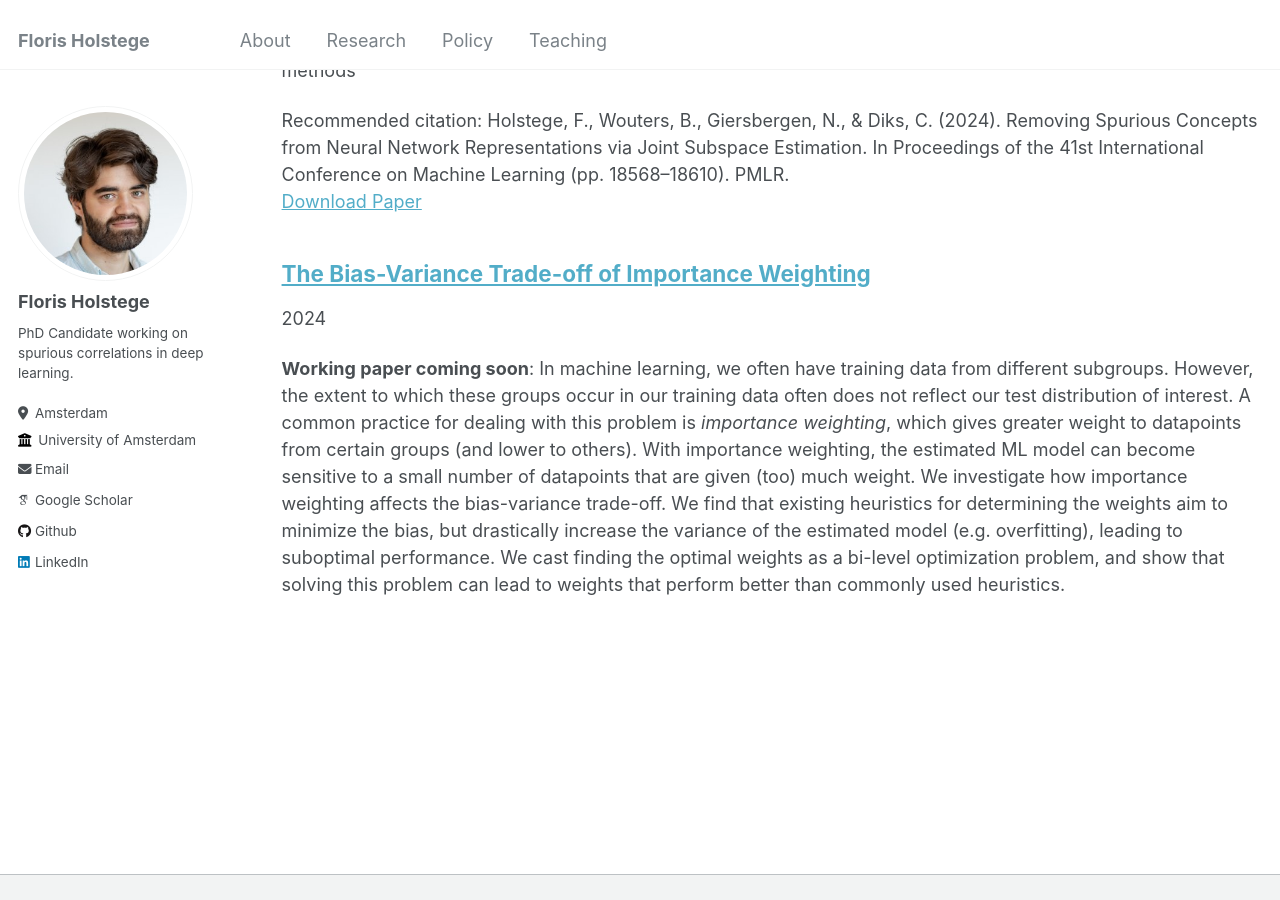
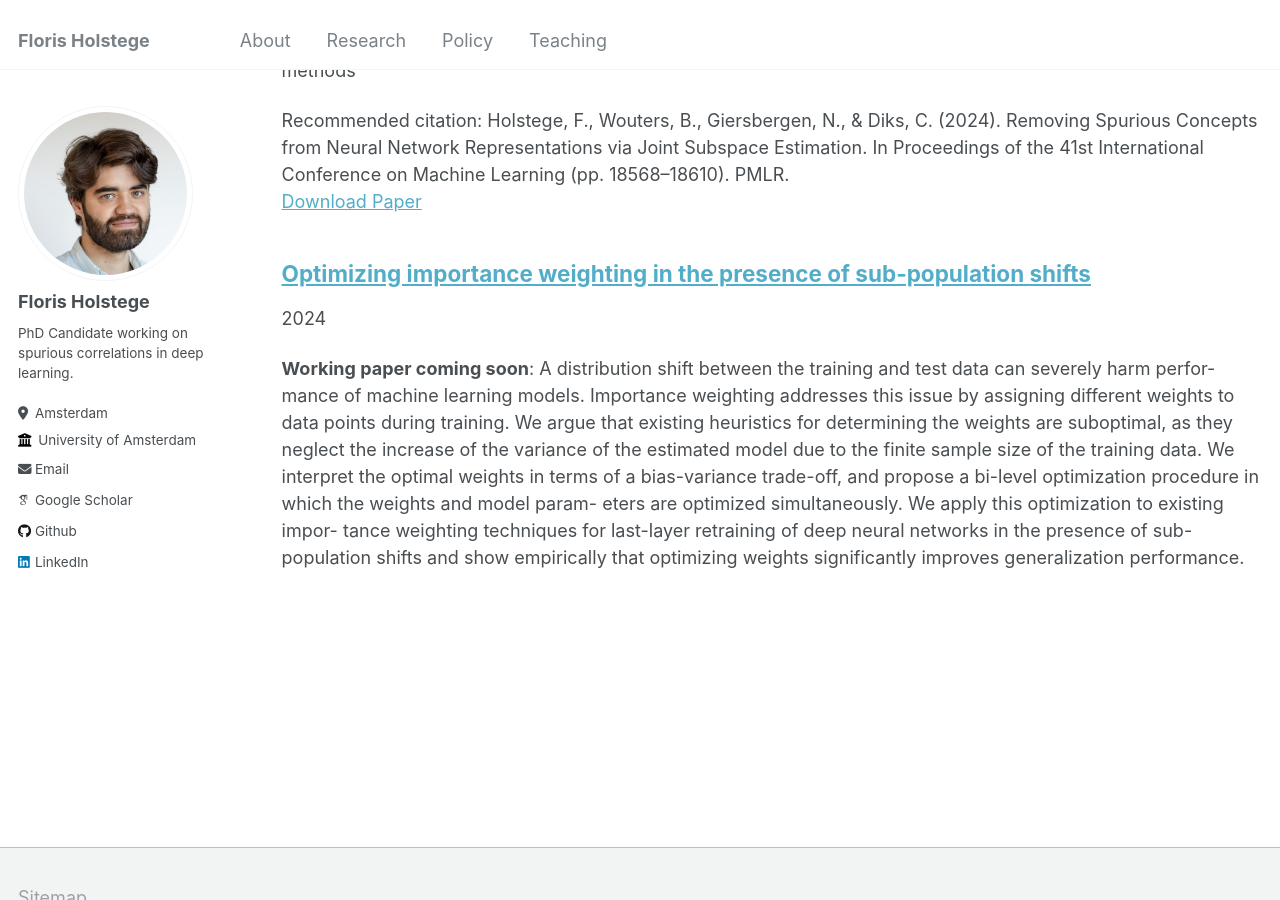
Before and after one commit to fholstege/fholstege.github.io, a Jekyll site: the page built from _pages/publications.md, in a window 1280 px wide and 900 px high, scrolled down 475 px. Built offline with Jekyll 4.4.1, drawn with Linux system fonts in a browser that asks for light colours; some web fonts are replaced.

Commit message:
Updated publications

```diff
--- a/_publications/3_optim_weights.md
+++ b/_publications/3_optim_weights.md
@@ -1,6 +1,16 @@
 ---
-title: "The Bias-Variance Trade-off of Importance Weighting"
+title: "Optimizing importance weighting in the presence of sub-population shifts"
 collection: publications
 permalink: /publication/optim_weights
-excerpt: '**Working paper coming soon**: In machine learning, we often have training data from different subgroups. However, the extent to which these groups occur in our training data often does not reflect our test distribution of interest.  A common practice for dealing with this problem is _importance weighting_, which gives greater weight to datapoints from certain groups (and lower to others). With importance weighting, the estimated ML model can become sensitive to a small number of datapoints that are given (too) much weight. We investigate how importance weighting affects the bias-variance trade-off. We find that existing heuristics for determining the weights aim to minimize the bias, but drastically increase the variance of the estimated model (e.g. overfitting), leading to suboptimal performance. We cast finding the optimal weights as a bi-level optimization problem, and show that solving this problem can lead to weights that perform better than commonly used heuristics.'
+excerpt: '**Working paper coming soon**: A distribution shift between the training and test data can severely harm perfor-
+mance of machine learning models. Importance weighting addresses this issue by
+assigning different weights to data points during training. We argue that existing
+heuristics for determining the weights are suboptimal, as they neglect the increase
+of the variance of the estimated model due to the finite sample size of the training
+data. We interpret the optimal weights in terms of a bias-variance trade-off, and
+propose a bi-level optimization procedure in which the weights and model param-
+eters are optimized simultaneously. We apply this optimization to existing impor-
+tance weighting techniques for last-layer retraining of deep neural networks in the
+presence of sub-population shifts and show empirically that optimizing weights
+significantly improves generalization performance.'
 ---
```
Also changed, not shown: 2 other files.
